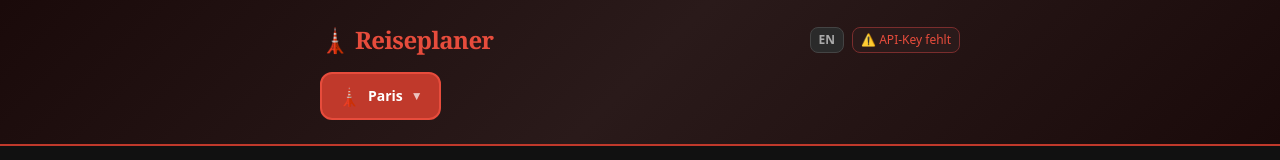
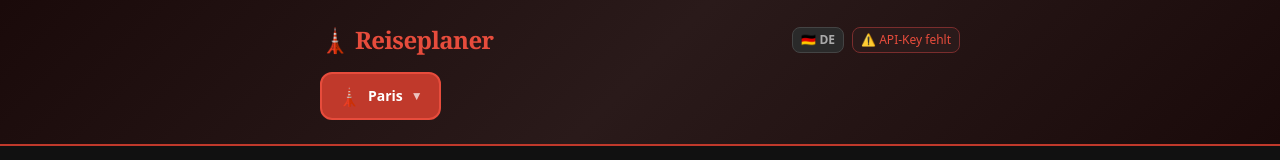
Before and after one commit to TheLomma/reiseplaner, a React (Vite) app: page / in a window 1280 px wide. Shown: the top 160 px of the page. Built offline with nearby package versions, Linux system fonts and the light colour scheme.

Commit message:
Update App.jsx

```diff
--- a/src/App.jsx
+++ b/src/App.jsx
@@ -1092,7 +1092,7 @@ export default function TravelPlanner() {
             </h1>
             <div className="flex items-center gap-2">
               <button onClick={() => setLang(l => l === "de" ? "en" : "de")} className="px-2 py-1 rounded-lg text-xs font-bold" style={{ background: "#2a2a2a", color: "#aaa", border: "1px solid #444" }}>
-                {lang === "de" ? "EN" : "DE"}
+                {lang === "de" ? "🇩🇪 DE" : "🇬🇧 EN"}
               </button>
               <button onClick={() => setShowApiInput(v => !v)} className="text-xs px-2 py-1 rounded-lg" style={{ background: apiKey ? "#1a2a1a" : "#2a1a1a", color: apiKey ? "#6dbf6d" : "#e74c3c", border: `1px solid ${apiKey ? "#2d5a2d" : "#7a2d2d"}` }}>
                 {apiKey ? t.apiActive : t.apiMissing}
```
